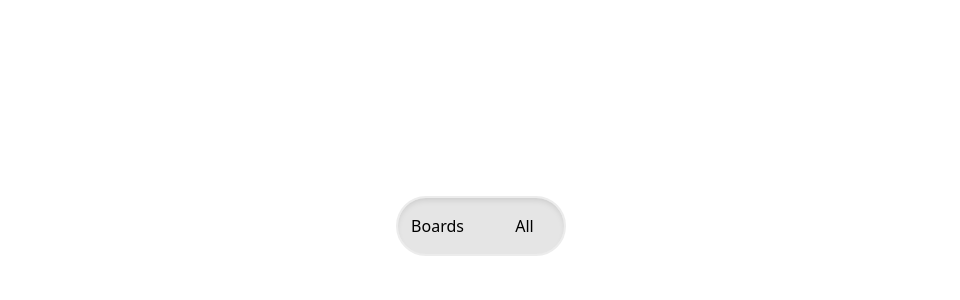
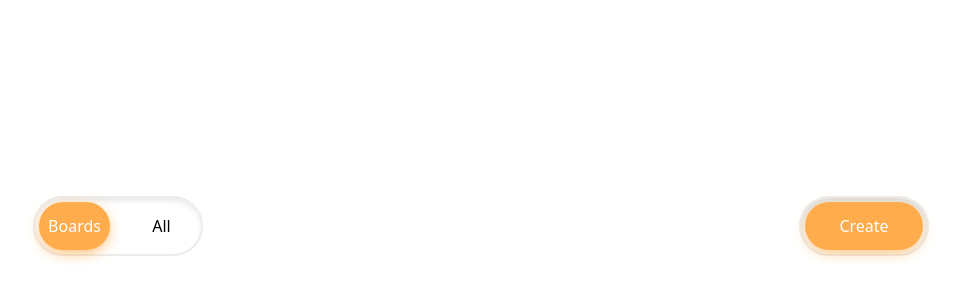
Before and after one commit to simplyyliam/Draft-Studio, a React (Vite) app: page / in a window 1280 px wide. Shown: the part 174-474 px from the top of the page, without its empty margins (159-1119 px from the left). Built offline with nearby package versions, Linux system fonts and the light colour scheme.

Commit message:
feat: add board creation functionality with Zustand and integrate CreateModal component

```diff
--- a/package.json
+++ b/package.json
@@ -13,10 +13,12 @@
     "@gsap/react": "^2.1.2",
     "@tailwindcss/postcss": "^4.1.11",
     "gsap": "^3.13.0",
+    "nanoid": "^5.1.5",
     "postcss": "^8.5.6",
     "react": "^19.1.0",
     "react-dom": "^19.1.0",
-    "tailwindcss": "^4.1.11"
+    "tailwindcss": "^4.1.11",
+    "zustand": "^5.0.6"
   },
   "devDependencies": {
     "@eslint/js": "^9.30.1",
--- a/src/App.tsx
+++ b/src/App.tsx
@@ -1,23 +1,68 @@
 import { useState } from "react"
 import { ModularNav, NavLink } from "./components/navbar"
+import { Create } from "./components/create"
+import { useBoardStore } from "./stores/BoardStore"
+import { CreatePenal } from "./components/CreateModal"
 
 function App() {
-  const [activeNav, setActiveNav] = useState<string | null>()
+  const [activeNav, setActiveNav] = useState<string | null>("Boards")
+  const [name, setName] = useState<string | null>("")
+  const [createModal, setCreateModal] = useState(false)
+  const {boards, addBoard} = useBoardStore()
+
+  // const handleCreate = () => {
+  //   if(!name?.trim()) return
+  //   addBoard(name)
+  //   setName("")
+  // }
+
+  const handleCreateModal = () => {
+    setCreateModal(true)
+  }
 
   return (
     <div className="flex flex-col items-center justify-center w-screen h-screen">
-      <div className="flex items-center justify-center w-full">
+      <div className="flex items-center justify-between w-[70%]">
         <ModularNav>
-          <NavLink className={`${activeNav === "Boards" ? "text-white bg-[#FFAC4D] shadow-[0px_4px_15px_-3px_#FFAC40]" : "text-black"}`} onClick={() => {
-            setActiveNav("Boards")
-          }}>Boards</NavLink>
-          <NavLink className={`${activeNav === "All" ? "text-white bg-[#FFAC4D] shadow-[0px_4px_15px_-3px_#FFAC40]" : "text-black"}`} onClick={() => {
-            setActiveNav("All")
-          }}>All</NavLink>
+          <NavLink
+            className={`${
+              activeNav === "Boards"
+                ? "text-white bg-[#FFAC4D] shadow-[0px_4px_15px_-3px_#FFAC4D]"
+                : "text-black"
+            }`}
+            onClick={() => {
+              setActiveNav("Boards");
+            }}
+          >
+            Boards
+          </NavLink>
+          <NavLink
+            className={`${
+              activeNav === "All"
+                ? "text-white bg-[#FFAC4D] shadow-[0px_4px_15px_-3px_#FFAC40]"
+                : "text-black"
+            }`}
+            onClick={() => {
+              setActiveNav("All");
+            }}
+          >
+            All
+          </NavLink>
         </ModularNav>
+        <Create>
+          <button
+            onClick={handleCreateModal}
+            className={`flex items-center justify-center p-3 w-full h-full rounded-full cursor-pointer bg-[#FFAC4D] shadow-[0px_4px_15px_-4px_#FFAC4D] text-white transition ease-linear`}
+          >
+            Create
+          </button>
+        </Create>
       </div>
+      <CreatePenal>
+
+      </CreatePenal>
     </div>
-  )
+  );
 }
 
 export default App
--- /dev/null
+++ b/src/components/CreateModal.tsx
@@ -0,0 +1,12 @@
+import type { HtmlHTMLAttributes } from "react";
+
+
+export const CreatePenal: React.FC<HtmlHTMLAttributes<HTMLDivElement>> = ({
+    children,
+    className,
+    ...props
+}) => {
+    return (
+        <div className={`${className}`} {...props}>{children}</div>
+    )
+}
--- /dev/null
+++ b/src/components/create.tsx
@@ -0,0 +1,16 @@
+import type { HtmlHTMLAttributes } from "react";
+
+export const Create: React.FC<HtmlHTMLAttributes<HTMLDivElement>> = ({
+  children,
+  className,
+  ...props
+}) => {
+  return (
+    <div
+      className={`flex items-center justify-between gap-4 p-1 h-[60px] w-[130px] rounded-full border-2 border-[#ECECEC] shadow-[inset_0px_4px_7px_1px_#01010125] ${className}`}
+      {...props}
+    >
+      {children}
+    </div>
+  );
+};
--- a/src/components/navbar.tsx
+++ b/src/components/navbar.tsx
@@ -7,7 +7,7 @@ export const ModularNav: React.FC<HtmlHTMLAttributes<HTMLDivElement>> = ({
     ...props
 }) => {
     return (
-        <div className={`flex items-center justify-between gap-4 p-1 bg-neutral-200 rounded-full border-2 border-[#ECECEC] shadow-[inset_0_4px_7px_-3px_#01010125] ${className}`} {...props}>{children}</div>
+        <div className={`flex items-center justify-between gap-4 p-1 rounded-full border-2 border-[#ECECEC] shadow-[inset_0_4px_7px_-3px_#01010125] ${className}`} {...props}>{children}</div>
     )
 }
 
--- /dev/null
+++ b/src/libs/createBoard.ts
@@ -0,0 +1,22 @@
+import { nanoid } from "nanoid";
+
+export type Card = {
+    id: string;
+    content: string;
+};
+
+export type Board = {
+    id: string,
+    name: string,
+    createdBy: Date,
+    cards: Card[]
+}
+
+export function CreateBoard (name: string): Board {
+    return {
+        id: nanoid(),
+        name,
+        createdBy: new Date(),
+        cards: [],
+    }
+}
--- /dev/null
+++ b/src/stores/BoardStore.ts
@@ -0,0 +1,15 @@
+import { create } from "zustand";
+import { type Board, CreateBoard } from "../libs/createBoard";
+
+
+type BoardStore = {
+    boards: Board[]
+    addBoard: (name: string) => void
+}
+
+export const useBoardStore = create<BoardStore>((set) => ({
+    boards: [],
+    addBoard: (name) => set((state) => ({
+        boards: [...state.boards, CreateBoard(name)]
+    }))
+}))
```
Also changed, not shown: 1 other file (tests, documents, lock files or other folders).
